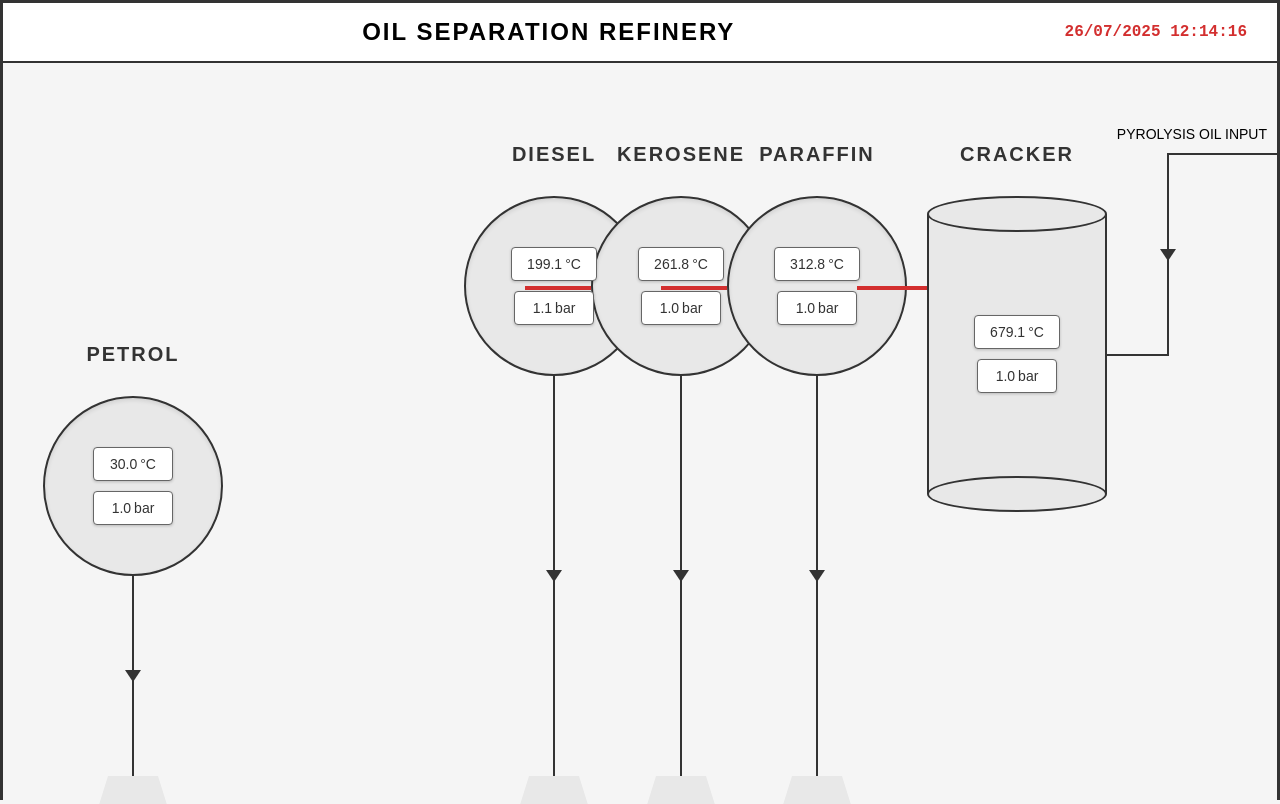
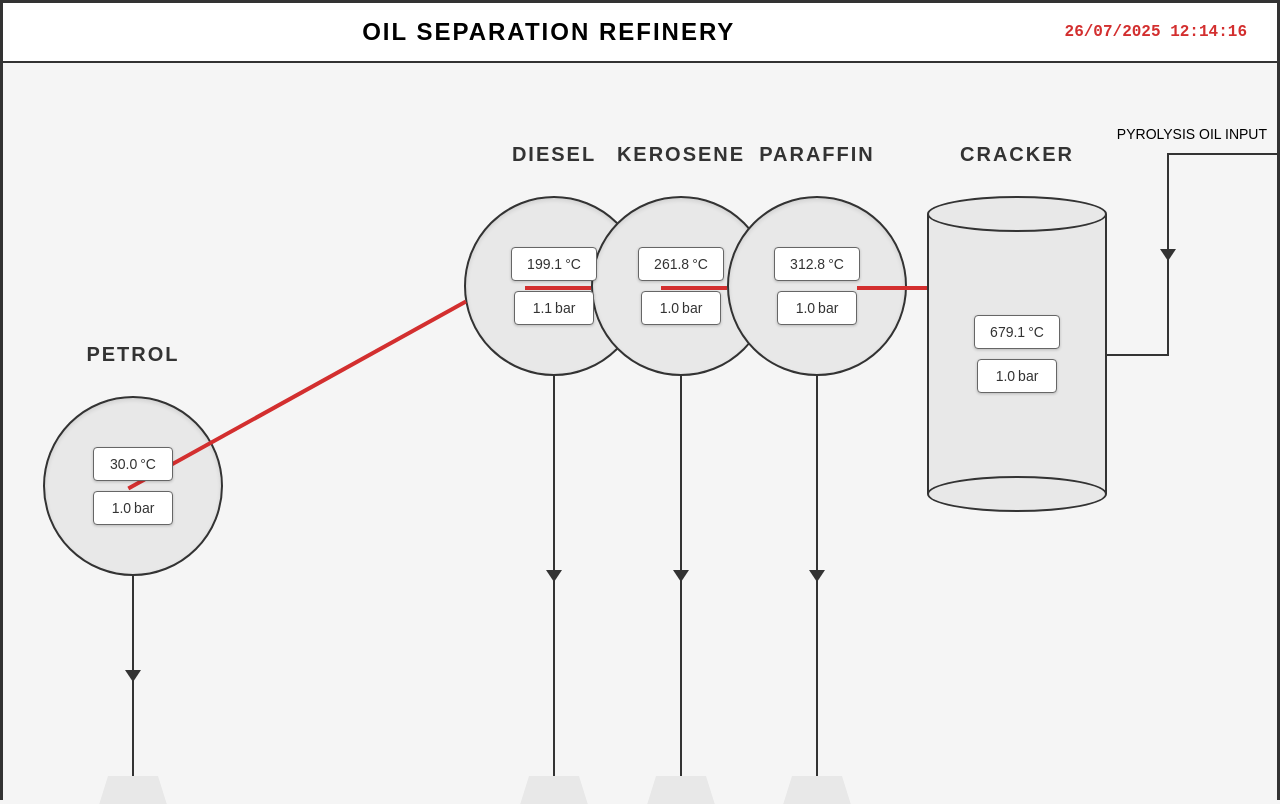
Before and after one commit to taliablain/pressure-flow-ui, a React (Create React App) app: page / in a window 1280 px wide. Shown: the top 804 px of the page. Built offline with nearby package versions, Linux system fonts and the light colour scheme.

Commit message:
diesel-petrol line

```diff
--- a/src/App.css
+++ b/src/App.css
@@ -248,6 +248,19 @@ body {
   height: 3.5px;
   background-color: #d32f2f; /* Red color matching datetime */
   z-index: 4;
+}
+
+/* Red line between diesel and petrol */
+.product-column:nth-child(2) .diesel-to-petrol-line {
+  position: absolute;
+  top: 250px; /* Same level as other lines */
+  left: -360px; /* Extend left toward petrol */
+  width: 386px; /* Length to reach petrol */
+  height: 3.5px;
+  background-color: #d32f2f;
+  z-index: 4;
+  transform: rotate(-29deg); /* Rotates 45 degrees clockwise */
+  transform-origin: center;
 }
 
 .pyrolysis-label {
--- a/src/App.js
+++ b/src/App.js
@@ -773,6 +773,7 @@ return (
           {/* Add red lines to specific products */}
           {product === "PARAFFIN" && <div className="paraffin-to-kerosene-line"></div>}
           {product === "KEROSENE" && <div className="kerosene-to-diesel-line"></div>}
+          {product === "DIESEL" && <div className="diesel-to-petrol-line"></div>}
         </div>
       ))}
 
```
